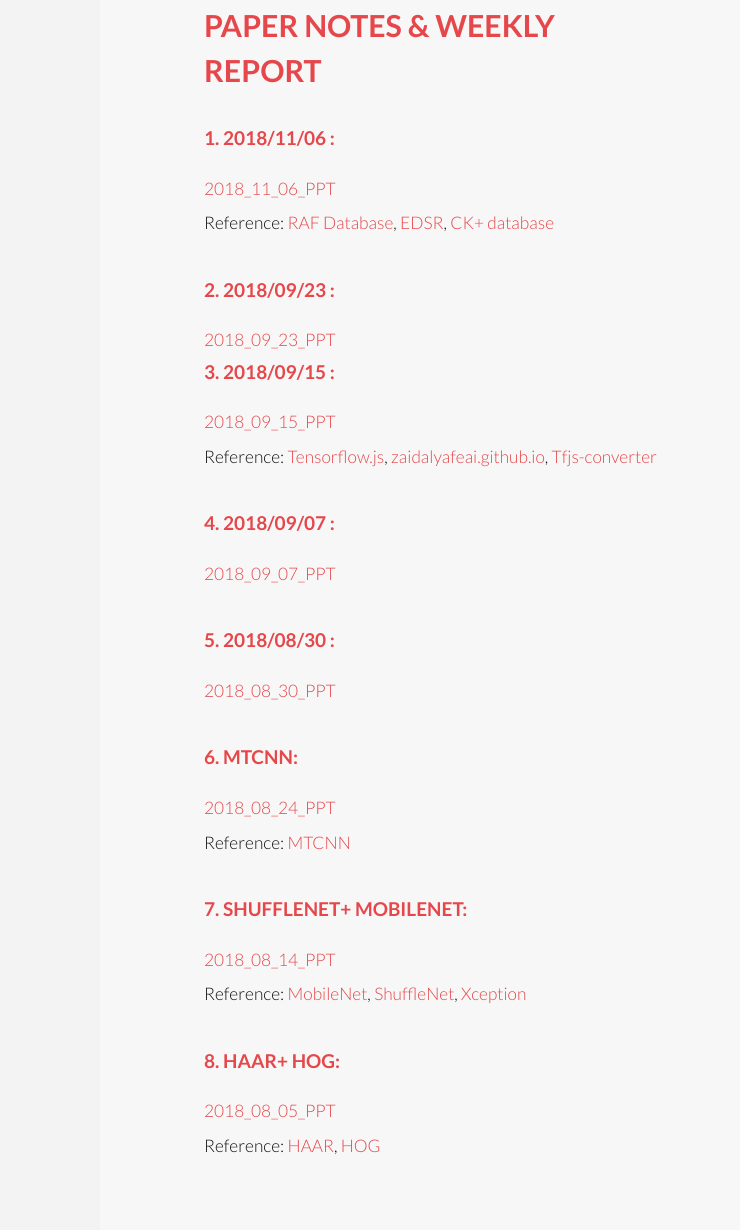
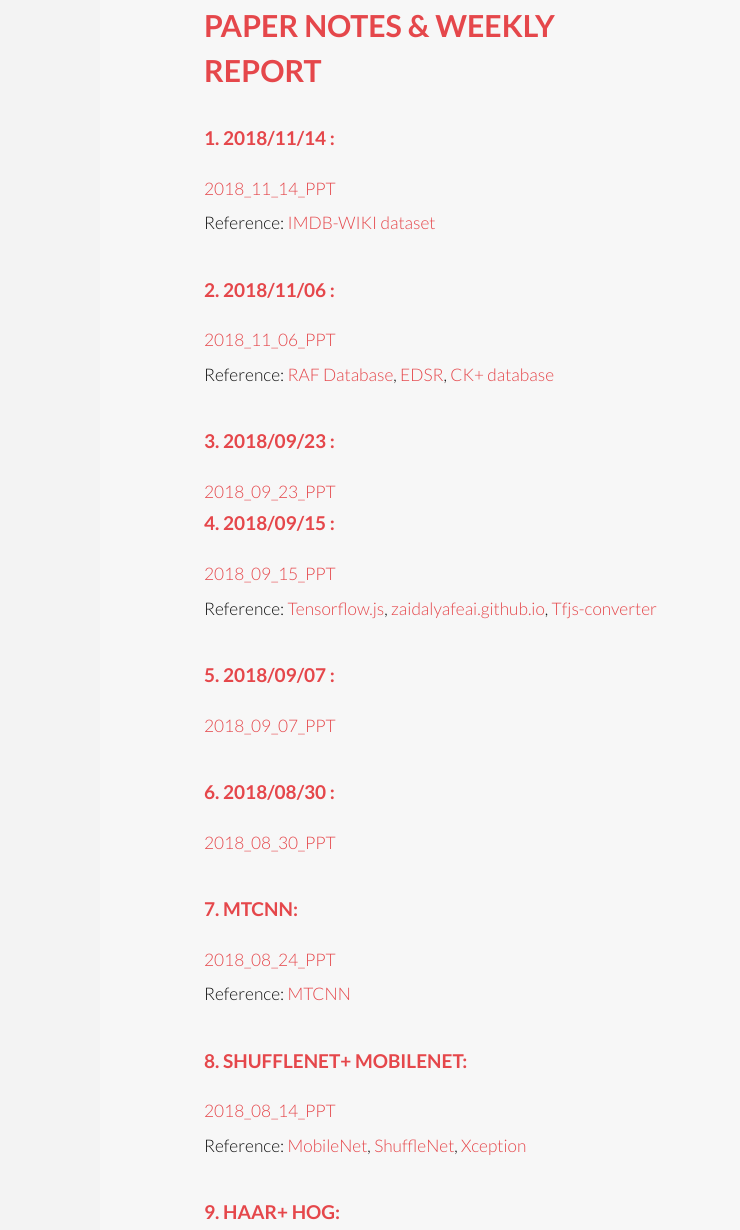
Before and after one commit to kevinisbest/kevinisbest.github.io, a plain HTML site: page research.html in a window 1280 px wide. Shown: the part 1594-2824 px from the top of the page, 540-1280 px from the left. Drawn offline with Linux system fonts and the light colour scheme.

Commit message:
add 181114 powerpoint

```diff
--- a/research.html
+++ b/research.html
@@ -93,27 +93,29 @@
                     <header>
                         <h2>Paper Notes & Weekly report</h2>
                     </header>
-                    <h4>1. 2018/11/06 :</h4><a href="data/181106_KevinHsiao.pptx">2018_11_06_PPT</a>
+                    <h4>1. 2018/11/14 :</h4><a herf="data/181114_KevinHsiao.pptx">2018_11_14_PPT</a><p>Reference: <a herf="https://www.vision.ee.ethz.ch/publications/papers/proceedings/eth_biwi_01229.pdf">IMDB-WIKI dataset</a></p>
+
+                    <h4>2. 2018/11/06 :</h4><a href="data/181106_KevinHsiao.pptx">2018_11_06_PPT</a>
                     <p>Reference: <a herf="http://www.whdeng.cn/RAF/model1.html">RAF Database</a>, <a href="https://arxiv.org/abs/1707.02921">EDSR</a>, <a href="http://www.consortium.ri.cmu.edu/ckagree/">CK+ database
 </a>
-                    <h4>2. 2018/09/23 :</h4><a href="data/180923_KevinHsiao.pptx">2018_09_23_PPT</a>
+                    <h4>3. 2018/09/23 :</h4><a href="data/180923_KevinHsiao.pptx">2018_09_23_PPT</a>
 
-                    <h4>3. 2018/09/15 :</h4><a href="data/180915_KevinHsiao.pptx">2018_09_15_PPT</a>
+                    <h4>4. 2018/09/15 :</h4><a href="data/180915_KevinHsiao.pptx">2018_09_15_PPT</a>
                     <p>Reference: <a href="https://js.tensorflow.org/"> Tensorflow.js</a>,<a href="https://github.com/zaidalyafeai/zaidalyafeai.github.io"> zaidalyafeai.github.io</a>,<a href="https://github.com/tensorflow/tfjs-converter"> Tfjs-converter</a></p>
 
-                    <h4>4. 2018/09/07 :</h4><a href="data/180907_KevinHsiao.pptx">2018_09_07_PPT</a>
+                    <h4>5. 2018/09/07 :</h4><a href="data/180907_KevinHsiao.pptx">2018_09_07_PPT</a>
                     <p></p>
 
-                    <h4>5. 2018/08/30 :</h4><a href="data/180830_KevinHsiao.pptx">2018_08_30_PPT</a>
+                    <h4>6. 2018/08/30 :</h4><a href="data/180830_KevinHsiao.pptx">2018_08_30_PPT</a>
                     <p></p>
 
-                    <h4>6. MTCNN:</h4><a href="data/180824_KevinHsiao.pptx">2018_08_24_PPT</a>
+                    <h4>7. MTCNN:</h4><a href="data/180824_KevinHsiao.pptx">2018_08_24_PPT</a>
                     <p>Reference: <a href="https://arxiv.org/abs/1604.02878"> MTCNN</a></p>
 
-                    <h4>7. ShuffleNet+ MobileNet:</h4><a href="data/180814_KevinHsiao.pptx">2018_08_14_PPT</a>
+                    <h4>8. ShuffleNet+ MobileNet:</h4><a href="data/180814_KevinHsiao.pptx">2018_08_14_PPT</a>
                     <p>Reference: <a href="https://arxiv.org/abs/1704.04861">MobileNet</a>,<a href="https://arxiv.org/abs/1707.01083"> ShuffleNet</a>,<a href="http://openaccess.thecvf.com/content_cvpr_2017/papers/Chollet_Xception_Deep_Learning_CVPR_2017_paper.pdf"> Xception</a></p>
 
-                    <h4>8. HAAR+ HOG:</h4><a href="data/180805_KevinHsiao.pptx">2018_08_05_PPT</a>
+                    <h4>9. HAAR+ HOG:</h4><a href="data/180805_KevinHsiao.pptx">2018_08_05_PPT</a>
                     <p>Reference: <a href="https://ieeexplore.ieee.org/abstract/document/990517/">HAAR</a>,<a href="https://ieeexplore.ieee.org/abstract/document/1467360/"> HOG</a></p>
 
 
```
Also changed, not shown: 1 other file.
